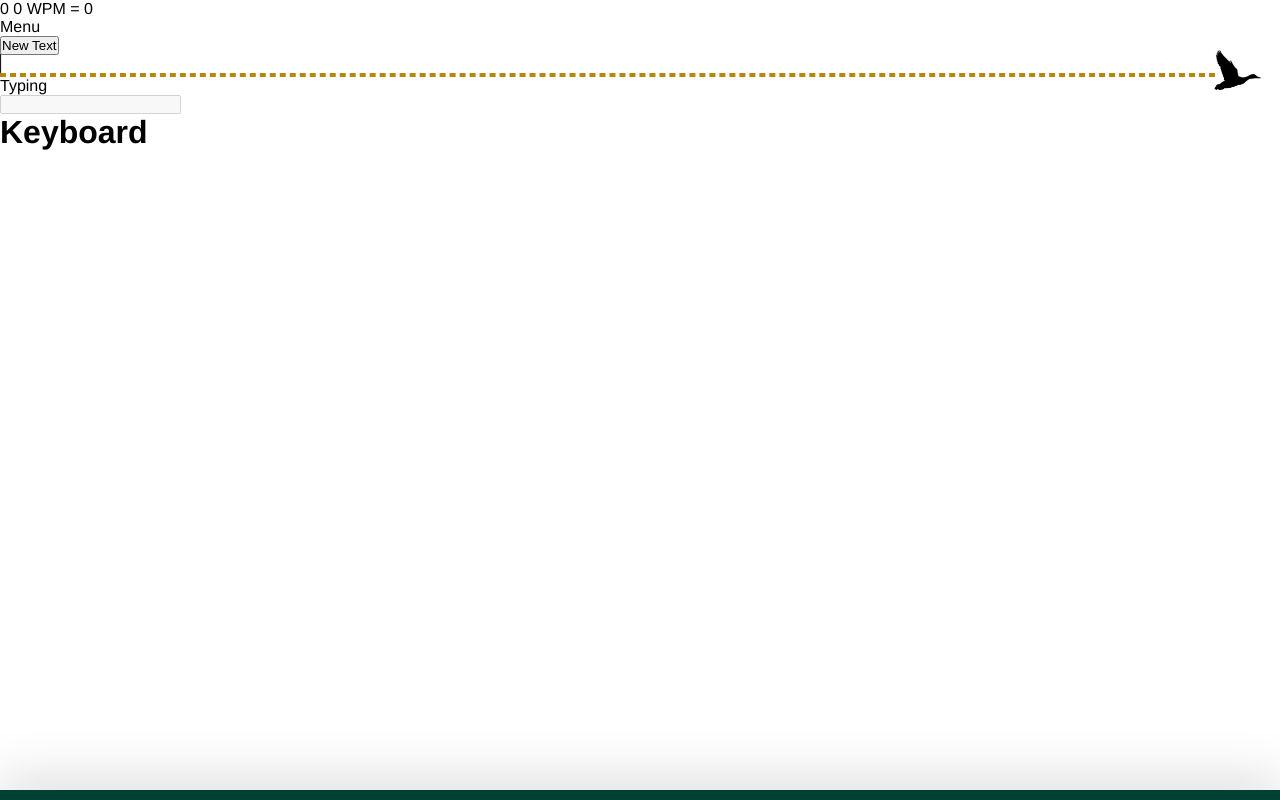
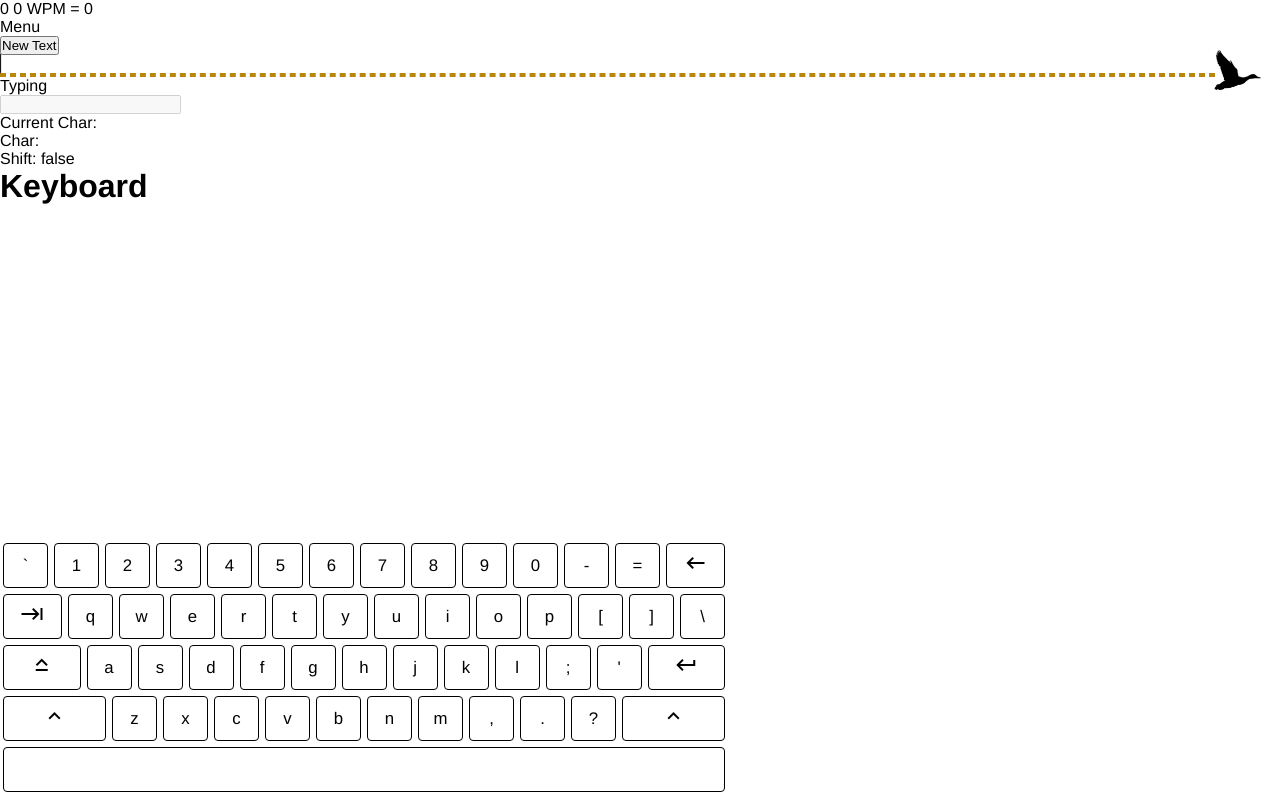
Before and after one commit to zqlimy17/typing, a Vue app: page / in a window 1280 px wide. Built offline with nearby package versions, Linux system fonts and the light colour scheme.

Commit message:
keyboard working

```diff
--- a/src/App.vue
+++ b/src/App.vue
@@ -3,10 +3,10 @@
 {{ countdown }}
 WPM = {{ wpm }}
 <Menu :newGame="newGame" />
-<Paragraph :doneWords="doneWords" :currentWord="currentWord" :upcomingWords="upcomingWords" :userInput="userInput" />
+<Paragraph :doneWords="doneWords" :currentWord="currentWord" :upcomingWords="upcomingWords" :userInput="userInput" v-on:char="newChar($event)" />
 <Progress :doneWords="doneWords" :currentText="currentText" />
 <Typing :gameActive="gameActive" :textStack="textStack" @inputchange="handleUserInput" />
-<Keyboard />
+<Keyboard :currentChar="currentChar" />
 </template>
 
 <script>
@@ -41,10 +41,8 @@ export default {
             doneWords: "",
             currentWord: "",
             upcomingWords: "",
+            currentChar: "",
         };
-    },
-    mounted() {
-        console.log("App Mounted");
     },
     methods: {
         newText() {
@@ -66,8 +64,6 @@ export default {
                         return n;
                     })) :
                 (this.textStack = []);
-            console.log(this.textStack);
-            console.log("Number of words: " + this.textStack.length);
         },
         setCountdown() {
             this.countdown = 1;
@@ -75,7 +71,6 @@ export default {
             this.upcomingWords = this.textStack.slice(1).join(" ");
             const that = this;
             let countdown = setInterval(function () {
-                console.log(that.countdown);
                 that.countdown -= 1;
                 if (that.countdown <= 0) {
                     clearInterval(countdown);
@@ -102,13 +97,16 @@ export default {
         },
         reset() {
             this.textStack = [];
-            this.userInput= "";
-            this.timeElapsed= 0;
-            this.wpm= 0;
-            this.gameActive= false;
-            this.doneWords= "";
-            this.currentWord= "";
-            this.upcomingWords= "";
+            this.userInput = "";
+            this.timeElapsed = 0;
+            this.wpm = 0;
+            this.gameActive = false;
+            this.doneWords = "";
+            this.currentWord = "";
+            this.upcomingWords = "";
+        },
+        newChar(nextChar) {
+            this.currentChar = nextChar;
         },
     },
     watch: {
@@ -133,9 +131,10 @@ export default {
             if (this.gameActive === false) this.timeLimit = 0;
         },
         doneWords: function () {
-            console.log('THIS DONEWORDS LENGTH: ' + this.doneWords);
-            this.wpm = Math.ceil((this.doneWords.length * 12) / this.timeElapsed );
-        }
+            this.wpm = Math.ceil(
+                (this.doneWords.length * 12) / this.timeElapsed
+            );
+        },
     },
 };
 </script>
--- a/src/components/Keyboard.vue
+++ b/src/components/Keyboard.vue
@@ -1,9 +1,99 @@
 <template>
-    <div>
+<div id="keyboard">
+    Current Char: {{ currentChar }}<br />
+    Char: {{ char }} <br />
+    Shift: {{ shift }}
     <h1>Keyboard</h1>
     <div class="keyboard">
         <div class="keyboard__keys">
+            <template v-for="elem in numberRow" :key="elem">
+                <div class="keyboard__key" v-bind:class="{
+                            'keyboard__key--wide': wide.includes(elem),
+                            light: char === elem,
+                        }">
+                    <span v-if="icons.includes(elem)">
+                        <i class="material-icons">{{ elem }}</i>
+                    </span>
+                    <span v-else>
+                        {{ elem }}
+                    </span>
+                </div>
+            </template>
+        </div>
+        <div class="keyboard__keys">
+            <template v-for="elem in topRow" :key="elem">
+                <div class="keyboard__key" v-bind:class="{
+                            'keyboard__key--wide': wide.includes(elem),
+                            light:
+                                char === elem ||
+                                ((elem === 'left-shift' ||
+                                    elem === 'right-shift') &&
+                                    shift),
+                        }">
+                    <span v-if="icons.includes(elem)">
+                        <i class="material-icons">{{ elem }}</i>
+                    </span>
+                    <span v-else>
+                        {{ elem }}
+                    </span>
+                </div>
+            </template>
+        </div>
 
+        <div class="keyboard__keys">
+            <template v-for="elem in homeRow" :key="elem">
+                <div class="keyboard__key" v-bind:class="{
+                            'keyboard__key--wide': wide.includes(elem),
+                            light:
+                                char === elem ||
+                                ((elem === 'left-shift' ||
+                                    elem === 'right-shift') &&
+                                    shift),
+                        }">
+                    <span v-if="
+                                elem === 'left-shift' || elem === 'right-shift'
+                            ">
+                        <i class="material-icons">keyboard_arrow_up</i>
+                    </span>
+                    <span v-else-if="icons.includes(elem)">
+                        <i class="material-icons">{{ elem }}</i>
+                    </span>
+                    <span v-else>
+                        {{ elem }}
+                    </span>
+                </div>
+            </template>
+        </div>
+
+        <div class="keyboard__keys">
+            <template v-for="elem in bottomRow" :key="elem">
+                <div class="keyboard__key" v-bind:class="{
+                            'keyboard__key--wide': wide.includes(elem),
+                            light:
+                                char === elem ||
+                                ((elem === 'left-shift' ||
+                                    elem === 'right-shift') &&
+                                    shift),
+                        }">
+                    <span v-if="
+                                elem === 'left-shift' || elem === 'right-shift'
+                            ">
+                        <i class="material-icons">keyboard_arrow_up</i>
+                    </span>
+                    <span v-else-if="elem === 'space'"> </span>
+                    <span v-else-if="icons.includes(elem)">
+                        <i class="material-icons">{{ elem }}</i>
+                    </span>
+                    <span v-else>
+                        {{ elem }}
+                    </span>
+                </div>
+            </template>
+        </div>
+        <div class="keyboard__keys">
+            <div class="keyboard__key keyboard__key--wide" v-bind:class="{
+                        light: char === 'space',
+                    }"></div>
         </div>
     </div>
 </div>
@@ -12,66 +102,197 @@
 <script>
 export default {
     name: "Keyboard",
+    props: ["currentChar"],
+    data() {
+        return {
+            char: "",
+            shift: false,
+            numberRow: [
+                "`",
+                "1",
+                "2",
+                "3",
+                "4",
+                "5",
+                "6",
+                "7",
+                "8",
+                "9",
+                "0",
+                "-",
+                "=",
+                "keyboard_backspace",
+            ],
+            topRow: [
+                "keyboard_tab",
+                "q",
+                "w",
+                "e",
+                "r",
+                "t",
+                "y",
+                "u",
+                "i",
+                "o",
+                "p",
+                "[",
+                "]",
+                "\\",
+            ],
+            homeRow: [
+                "keyboard_capslock",
+                "a",
+                "s",
+                "d",
+                "f",
+                "g",
+                "h",
+                "j",
+                "k",
+                "l",
+                ";",
+                "'",
+                "keyboard_return",
+            ],
+            bottomRow: [
+                "left-shift",
+                "z",
+                "x",
+                "c",
+                "v",
+                "b",
+                "n",
+                "m",
+                ",",
+                ".",
+                "?",
+                "right-shift",
+            ],
+            shiftKeys: [
+                "~",
+                "!",
+                "@",
+                "#",
+                "$",
+                "%",
+                "^",
+                "&",
+                "*",
+                "(",
+                ")",
+                "_",
+                "+",
+                ":",
+                "{",
+                "}",
+                "|",
+                '"',
+                "<",
+                ">",
+                "?",
+            ],
+
+            wide: [
+                "keyboard_backspace",
+                "keyboard_tab",
+                "keyboard_capslock",
+                "keyboard_return",
+                "left-shift",
+                "right-shift",
+                "space",
+            ],
+            icons: [
+                "keyboard_backspace",
+                "keyboard_tab",
+                "keyboard_capslock",
+                "keyboard_return",
+                "left-shift",
+                "right-shift",
+                "space",
+            ],
+            hidden: false,
         };
-const Keyboard = {
-    elements: {
-        main: null,
-        keysContainer: null,
-        keys: []
     },
-
-    eventHandlers: {
-        oninput: null,
-        onclose: null
+    watch: {
+        currentChar: function () {
+            if (
+                this.currentChar == this.currentChar.toUpperCase() ||
+                this.shiftKeys.includes(this.currentChar)
+            ) {
+                this.shift = true;
+            } else {
+                this.shift = false;
+            }
+            switch (this.currentChar) {
+                case "!":
+                    this.char = "1";
+                    break;
+                case "_":
+                    this.char = "-";
+                    break;
+                case ":":
+                    this.char = ";";
+                    break;
+                case '"':
+                    this.char = "'";
+                    break;
+                case "?":
+                    this.char = "/";
+                    break;
+                case "(":
+                    this.char = "9";
+                    break;
+                case ")":
+                    this.char = "0";
+                    break;
+                case "+":
+                    this.char = "=";
+                    break;
+                case "|":
+                    this.char = "\\";
+                    break;
+                case "#":
+                    this.char = "3";
+                    break;
+                case "@":
+                    this.char = "2";
+                    break;
+                case "$":
+                    this.char = "4";
+                    break;
+                case "%":
+                    this.char = "5";
+                    break;
+                case "^":
+                    this.char = "6";
+                    break;
+                case "&":
+                    this.char = "7";
+                    break;
+                case "*":
+                    this.char = "8";
+                    break;
+                case "{":
+                    this.char = "[";
+                    break;
+                case "}":
+                    this.char = "]";
+                    break;
+                case "<":
+                    this.char = ",";
+                    break;
+                case ">":
+                    this.char = ".";
+                    break;
+                case "~":
+                    this.char = "`";
+                    break;
+                default:
+                    this.char = this.currentChar.toLowerCase();
+            }
         },
-
-    properties: {
-        value: "",
-        capsLock: false
-    },
-
-    init() {
-        // Setup main elements
-        this.elements.keysContainer.appendChild(this._createKeys());
-
-        this.elements.keys = this.elements.keysContainer.querySelectorAll(".keyboard__key");
-
-        // Add to DOM
-        this.elements.main.appendChild(this.elements.keysContainer);
-        document.body.appendChild(this.elements.main);
-
-        // Automatically use keyboard for elements with .use-keyboard-input
-        document.querySelectorAll(".use-keyboard-input").forEach(element => {
-            element.addEventListener("focus", () => {
-                this.open(element.value, currentValue => {
-                    element.value = currentValue;
-                });
-            });
-        });
-    },
-
-    _createKeys() {
-        const fragment = document.createDocumentFragment();
-        const keyLayout = [
-            "1", "2", "3", "4", "5", "6", "7", "8", "9", "0", "backspace",
-            "q", "w", "e", "r", "t", "y", "u", "i", "o", "p",
-            "caps", "a", "s", "d", "f", "g", "h", "j", "k", "l", "enter",
-            "done", "z", "x", "c", "v", "b", "n", "m", ",", ".", "?",
-            "space"
-        ];
-
-        // Creates HTML for an icon
-        const createIconHTML = (icon_name) => {
-            return `<i class="material-icons">${icon_name}</i>`;
-        };
-        return fragment;
     },
 };
-
-window.addEventListener("DOMContentLoaded", function () {
-    Keyboard.init();
-});
-
 </script>
 
 <style>
@@ -79,71 +300,35 @@ window.addEventListener("DOMContentLoaded", function () {
     position: fixed;
     left: 0;
     bottom: 0;
-    width: 100%;
+    width: 728px;
     padding: 5px 0;
-    background: #004134;
-    box-shadow: 0 0 50px rgba(0, 0, 0, 0.5);
-    user-select: none;
-    transition: bottom 0.4s;
-}{
-    bottom: -100%;
 }
 
 .keyboard__keys {
     text-align: center;
+    display: flex;
 }
 
 .keyboard__key {
     height: 45px;
-    width: 6%;
-    max-width: 90px;
+    width: 45px;
     margin: 3px;
     border-radius: 4px;
-    border: none;
-    background: rgba(255, 255, 255, 0.2);
-    color: #ffffff;
+    border: 1px solid black;
     font-size: 1.05rem;
-    outline: none;
-    cursor: pointer;
     display: inline-flex;
     align-items: center;
     justify-content: center;
     vertical-align: top;
     padding: 0;
-    -webkit-tap-highlight-color: transparent;
     position: relative;
 }
 
-.keyboard__key:active {
-    background: rgba(255, 255, 255, 0.12);
+.light {
+    background: greenyellow;
 }
 
 .keyboard__key--wide {
-    width: 12%;
+    flex-grow: 3;
 }
-
-.keyboard__key--extra-wide {
-    width: 36%;
-    max-width: 500px;
-}
-
-.keyboard__key--activatable::after {
-    content: '';
-    top: 10px;
-    right: 10px;
-    position: absolute;
-    width: 8px;
-    height: 8px;
-    background: rgba(0, 0, 0, 0.4);
-    border-radius: 50%;
-}
-
-.keyboard__key--active::after {
-    background: #08ff00;
-}
-
-.keyboard__key--dark {
-    background: rgba(0, 0, 0, 0.25);
-}
-
 </style>
--- a/src/components/Paragraph.vue
+++ b/src/components/Paragraph.vue
@@ -33,7 +33,6 @@ export default {
     },
     watch: {
         currentWord: function () {
-            console.log("this current word is: " + this.currentWord);
             if (this.currentWord) {
                 if (this.currentWord[this.currentWord.length - 1] === " ") {
                     this.word = this.currentWord.slice(0, -1);
@@ -43,6 +42,7 @@ export default {
                 this.currentStack = this.word.split("");
                 this.done = "";
                 this.upcoming = this.word;
+                this.emitChar(this.upcoming[0]);
             } else if (this.currentWord === undefined) {
                 this.upcoming = "";
                 this.done = "";
@@ -50,7 +50,6 @@ export default {
         },
         userInput: function () {
             let toCompare = this.word.slice(0, this.userInput.length);
-            console.log(this.upcoming, this.wrongDone);
             this.blinker = false;
             setTimeout(() => {
                 this.blinker = true;
@@ -62,6 +61,9 @@ export default {
                     this.done = this.done.concat(nextLetter);
                 }
                 this.upcoming = this.word.substr(toCompare.length);
+
+                this.emitChar(this.upcoming[0] || "space");
+
                 this.wrongDone = "";
                 this.done = this.done.slice(0, toCompare.length);
             } else if (
@@ -76,6 +78,8 @@ export default {
                 }
 
                 this.upcoming = this.word.substr(toCompare.length);
+                this.emitChar("keyboard_backspace");
+
                 this.wrongDone = this.wrongDone.substr(
                     0,
                     this.wrongDone.length - 1
@@ -84,6 +88,8 @@ export default {
                 this.wrongDone = this.wrongDone.concat(" ");
                 this.wrongInput = true;
             } else {
+                this.emitChar("keyboard_backspace");
+
                 let nextLetter = this.upcoming[0];
                 if (nextLetter !== undefined) {
                     this.wrongDone = this.wrongDone.concat(nextLetter);
@@ -93,6 +99,11 @@ export default {
             if (this.currentWord === undefined) {
                 this.upcoming = "";
             }
+        },
+    },
+    methods: {
+        emitChar(v) {
+            this.$emit("char", v);
         },
     },
 };
```
Lines whose indentation alone changed are shown as unchanged.
